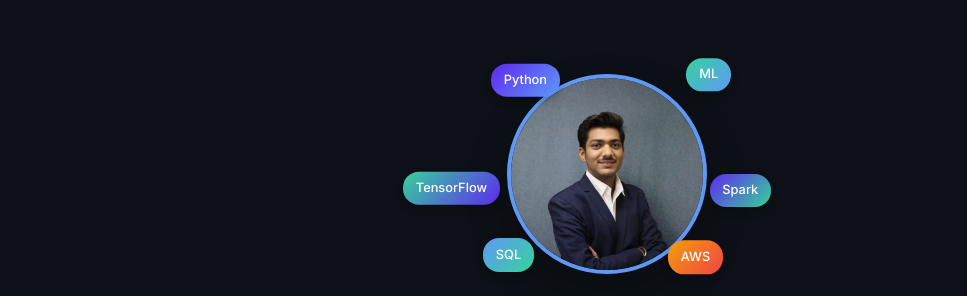
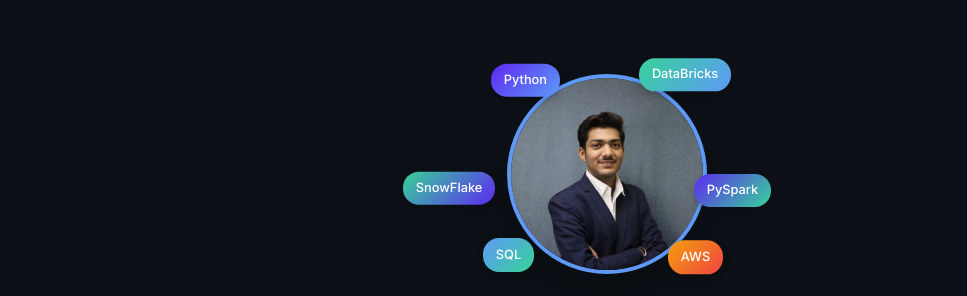
Before and after one commit to JRJ666/jainam-portfolio, a plain HTML site: page index.html in a window 1280 px wide. Shown: the part 57-353 px from the top of the page, without its empty margins (33-1000 px from the left). Drawn offline with nearby package versions, Linux system fonts and the light colour scheme; a script that the page names is missing.

Commit message:
Update index.html

```diff
--- a/index.html
+++ b/index.html
@@ -68,11 +68,11 @@
 
                     <!-- Floating skill badges -->
                     <div class="floating-badge badge-1">Python</div>
-                    <div class="floating-badge badge-2">ML</div>
+                    <div class="floating-badge badge-2">DataBricks</div>
                     <div class="floating-badge badge-3">SQL</div>
                     <div class="floating-badge badge-4">AWS</div>
-                    <div class="floating-badge badge-5">TensorFlow</div>
-                    <div class="floating-badge badge-6">Spark</div>
+                    <div class="floating-badge badge-5">SnowFlake</div>
+                    <div class="floating-badge badge-6">PySpark</div>
                 </div>
 
                 <h1 class="hero-title" data-testid="hero-title">
```
